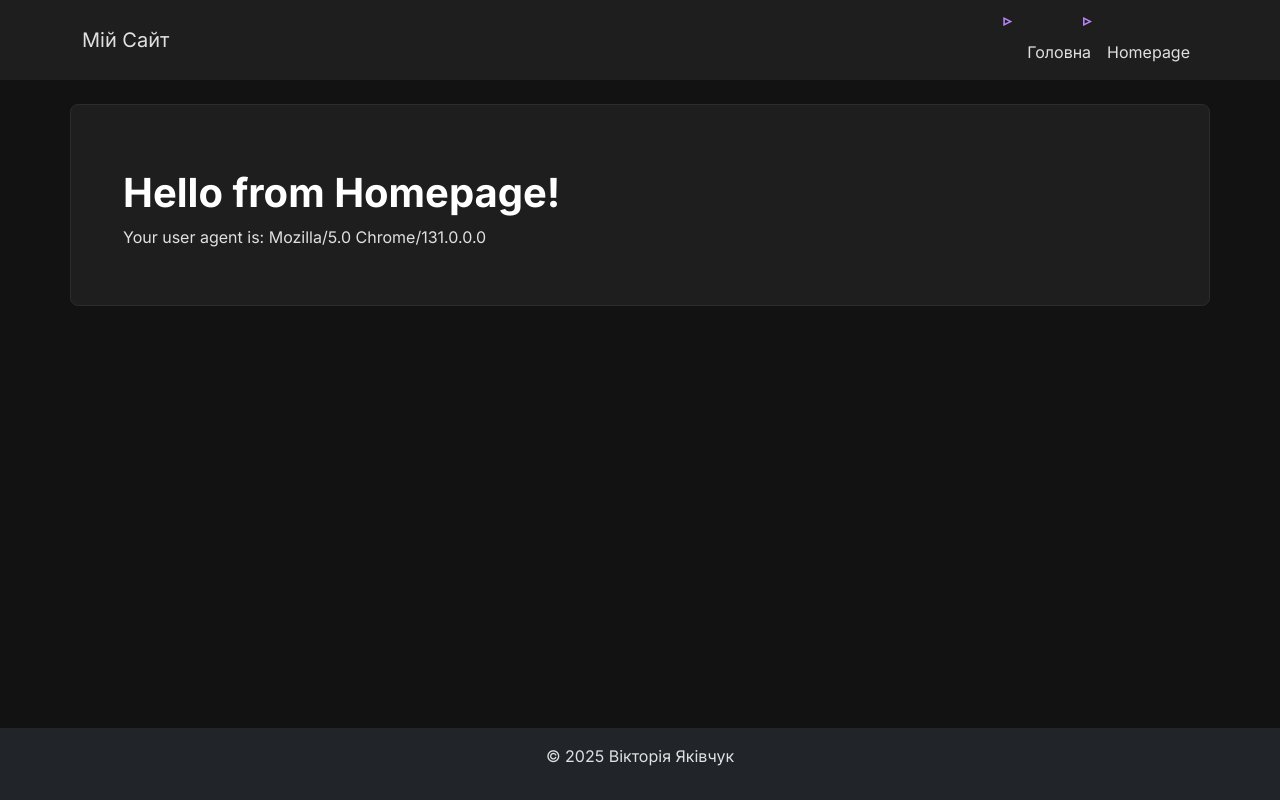
After one commit to viktoriiayakivchuk/flask-app-lab, a Flask app: page /homepage in a window 1280 px wide. The commit adds this page. Run offline with Flask 3, Linux system fonts and the light colour scheme.

Commit message:
feat: Initial project refactoring

```diff
--- /dev/null
+++ b/app/__init__.py
@@ -0,0 +1,5 @@
+from flask import Flask
+
+app = Flask(__name__)
+
+from app import views
--- /dev/null
+++ b/app/templates/home.html
@@ -0,0 +1,10 @@
+{% extends "base.html" %}
+
+{% block title %}Homepage{% endblock %}
+
+{% block content %}
+<div class="container mt-4">
+    <h1>Hello from Homepage!</h1>
+    <p>Your user agent is: {{ agent }}</p>
+</div>
+{% endblock %}
--- a/templates/includes/header.html
+++ b/app/templates/includes/header.html
@@ -1,14 +1,17 @@
 <nav class="navbar navbar-expand-lg navbar-dark bg-dark">
     <div class="container">
-        <a class="navbar-brand" href="{{ url_for('resume') }}">Моє Резюме</a>
+        <a class="navbar-brand" href="{{ url_for('main') }}">Мій Сайт</a>
+
         <div class="collapse navbar-collapse">
             <ul class="navbar-nav ms-auto">
+
                 <li class="nav-item">
-                    <a class="nav-link" href="{{ url_for('resume') }}">Резюме</a>
+                    <a class="nav-link" href="{{ url_for('main') }}">Головна</a>
                 </li>
                 <li class="nav-item">
-                    <a class="nav-link" href="{{ url_for('contacts') }}">Контакти</a>
+                    <a class="nav-link" href="{{ url_for('home') }}">Homepage</a>
                 </li>
+
             </ul>
         </div>
     </div>
--- /dev/null
+++ b/app/views.py
@@ -0,0 +1,12 @@
+from flask import render_template, request
+from app import app  # Імпортуємо вже створену змінну 'app'
+
+@app.route('/')
+def main():
+    return render_template("base.html")
+
+@app.route('/homepage')
+def home():
+    """View for the Home page of your website."""
+    agent = request.user_agent
+    return render_template("home.html", agent=agent)
--- /dev/null
+++ b/run.py
@@ -0,0 +1,4 @@
+from app import app
+
+if __name__ == "__main__":
+    app.run(debug=True, port=8080)
```
Also changed, not shown: app.py (deleted, +0 -14 lines), app/static/css/styles.css (renamed from static/css/styles.css), app/static/images/my_photo.jpg (renamed from static/images/my_photo.jpg), app/templates/base.html (renamed from templates/base.html), app/templates/contacts.html (renamed from templates/contacts.html), app/templates/includes/footer.html (renamed from templates/includes/footer.html), app/templates/resume.html (renamed from templates/resume.html), 1 other file.
